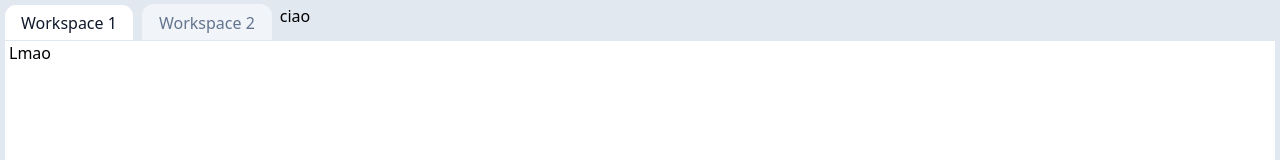
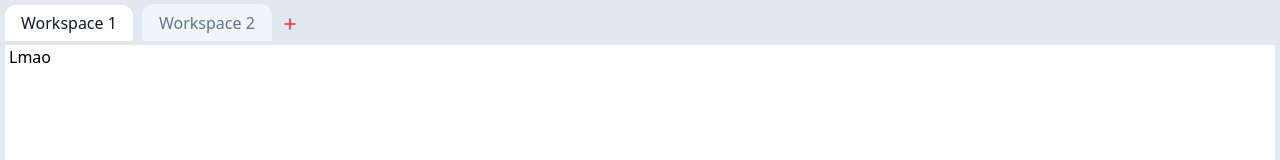
Before and after one commit to Wanes01/theogony, a React (Vite) app in the folder packages/app/: page / in a window 1280 px wide. Shown: the top 160 px of the page. Built offline with nearby package versions, Linux system fonts and the light colour scheme.

Commit message:
feat(app): add a default styling utility on icon components

```diff
--- a/packages/app/package.json
+++ b/packages/app/package.json
@@ -23,6 +23,7 @@
     "@types/react": "^19.3.0",
     "@types/react-dom": "^19.3.0",
     "@vitejs/plugin-react": "^6.1.2",
+    "tailwind-merge": "^3.7.0",
     "tailwindcss": "^4.3.3",
     "typescript": "^6.0.3",
     "vite": "^8.3.5",
--- a/packages/app/src/components/ui/icons/index.ts
+++ /dev/null
@@ -1,8 +0,0 @@
-import type { Icon } from "./types";
-import Plus from "@assets/icons/plus.svg?react";
-
-export const icons = {
-  plus: Plus,
-} satisfies Record<string, Icon>;
-
-export type IconName = keyof typeof icons;
--- /dev/null
+++ b/packages/app/src/components/ui/icons/index.tsx
@@ -0,0 +1,21 @@
+import type { Icon } from "./types";
+import { twMerge } from "tailwind-merge";
+import Plus from "@assets/icons/plus.svg?react";
+
+/**
+ * Decorates an `Icon` component by applying a default styling on it.
+ *
+ * @param MyIcon the icon component to decorate
+ * @returns the decorated icon
+ */
+function withDefaults(MyIcon: Icon): Icon {
+  return ({ className, ...props }) => (
+    <MyIcon className={twMerge("h-5 w-5", className)} {...props} />
+  );
+}
+
+export const Icons = {
+  Plus: withDefaults(Plus),
+} satisfies Record<string, Icon>;
+
+export type IconName = keyof typeof Icons;
--- a/packages/app/src/components/ui/workspace/WorkSpaceTabs.tsx
+++ b/packages/app/src/components/ui/workspace/WorkSpaceTabs.tsx
@@ -1,6 +1,7 @@
 import type { WorkSpaceTab } from "@components/ui/workspace/types";
 import Tab from "@components/ui/workspace/Tab";
 import { useState } from "react";
+import { Icons } from "@icons";
 
 interface WorkSpaceTabsProps {
   readonly initialTabs: WorkSpaceTab[];
@@ -21,7 +22,9 @@ export default function WorkSpaceTabs({ initialTabs }: WorkSpaceTabsProps) {
             />
           </li>
         ))}
-        <li>ciao</li>
+        <li>
+          <Icons.Plus className="text-red-500 h-10" />
+        </li>
       </ul>
       <div className="bg-white px-1 border border-slate-200 flex-1">
         {tabs[selectedTab] && tabs[selectedTab].content}
--- a/packages/app/vite.config.ts
+++ b/packages/app/vite.config.ts
@@ -23,7 +23,7 @@ export default defineConfig({
       },
       {
         find: /^@assets\//,
-        replacement: fileURLToPath(new URL("./src/assets", import.meta.url)),
+        replacement: fileURLToPath(new URL("./src/assets/", import.meta.url)),
       },
       {
         find: /^@icons(?=\/|$)/,
```
